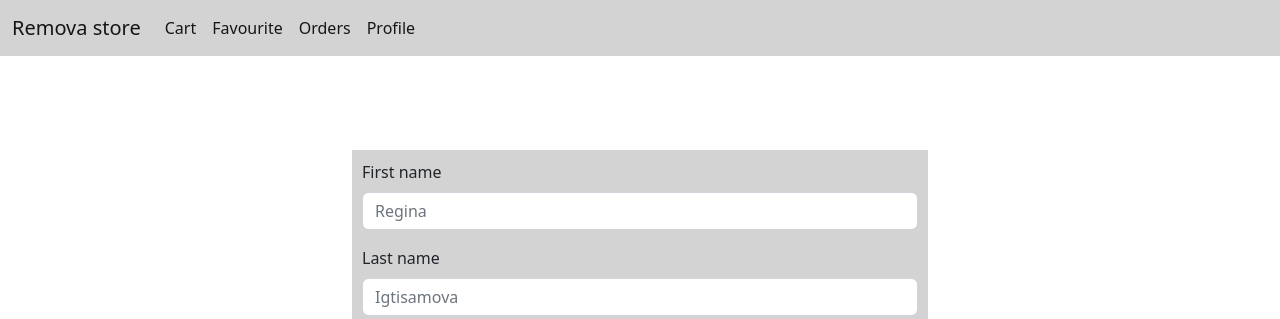
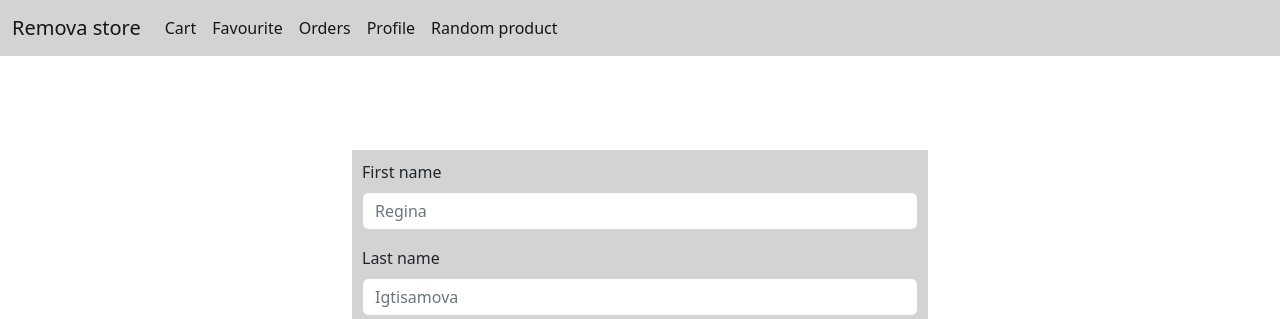
Before and after one commit to MMingazoff/sem-project-regina, a Flask app: a page that uses templates/page_elements/navbar.html in a window 1280 px wide. Shown: the top 319 px of the page. Run offline with Flask 2, Linux system fonts and the light colour scheme.

Commit message:
рандомная страница

```diff
--- a/app.py
+++ b/app.py
@@ -59,6 +59,17 @@ def product(id):
     }
 
     return render_template('product.html', **context)
+
+
+@app.route('/random_product')
+def get_random_product():
+    product = db.get_random_product()
+    product = list(product)
+    product.append(db.is_product_favourite(product[-1]))
+    context = {
+        'product': tuple(product),
+    }
+    return render_template('random_product.html', **context)
 
 
 @app.route('/add_product', methods=['GET', 'POST'])
--- a/db_init.py
+++ b/db_init.py
@@ -1,9 +1,9 @@
 import psycopg2
 
 con = psycopg2.connect(
-    dbname='remova_store',
+    dbname='regina',
     user='postgres',
-    password='$ur psw',
+    password='marat2003',
     host='localhost',
     port='5432'
 )
--- a/my_database.py
+++ b/my_database.py
@@ -91,6 +91,10 @@ class DataBase:
         except Exception as e:
             print(e)
             return False
+
+    def get_random_product(self):
+        self.cur.execute("SELECT * FROM products ORDER BY random() LIMIT 1")
+        return self.cur.fetchone()
 
     def add_product(self, title, desc, gen, cat, cost, img_url):
         try:
--- a/templates/page_elements/navbar.html
+++ b/templates/page_elements/navbar.html
@@ -19,6 +19,9 @@
                 <li class="nav-item">
                     <a class="nav-link active" aria-current="page" href="/profile">Profile</a>
                 </li>
+                <li class="nav-item">
+                    <a class="nav-link active" aria-current="page" href="/random_product">Random product</a>
+                </li>
                 {% if current_user.is_authenticated %}
                     {% if current_user.is_admin %}
                         <li class="nav-item">
--- /dev/null
+++ b/templates/random_product.html
@@ -0,0 +1 @@
+{% extends 'product.html' %}
```
